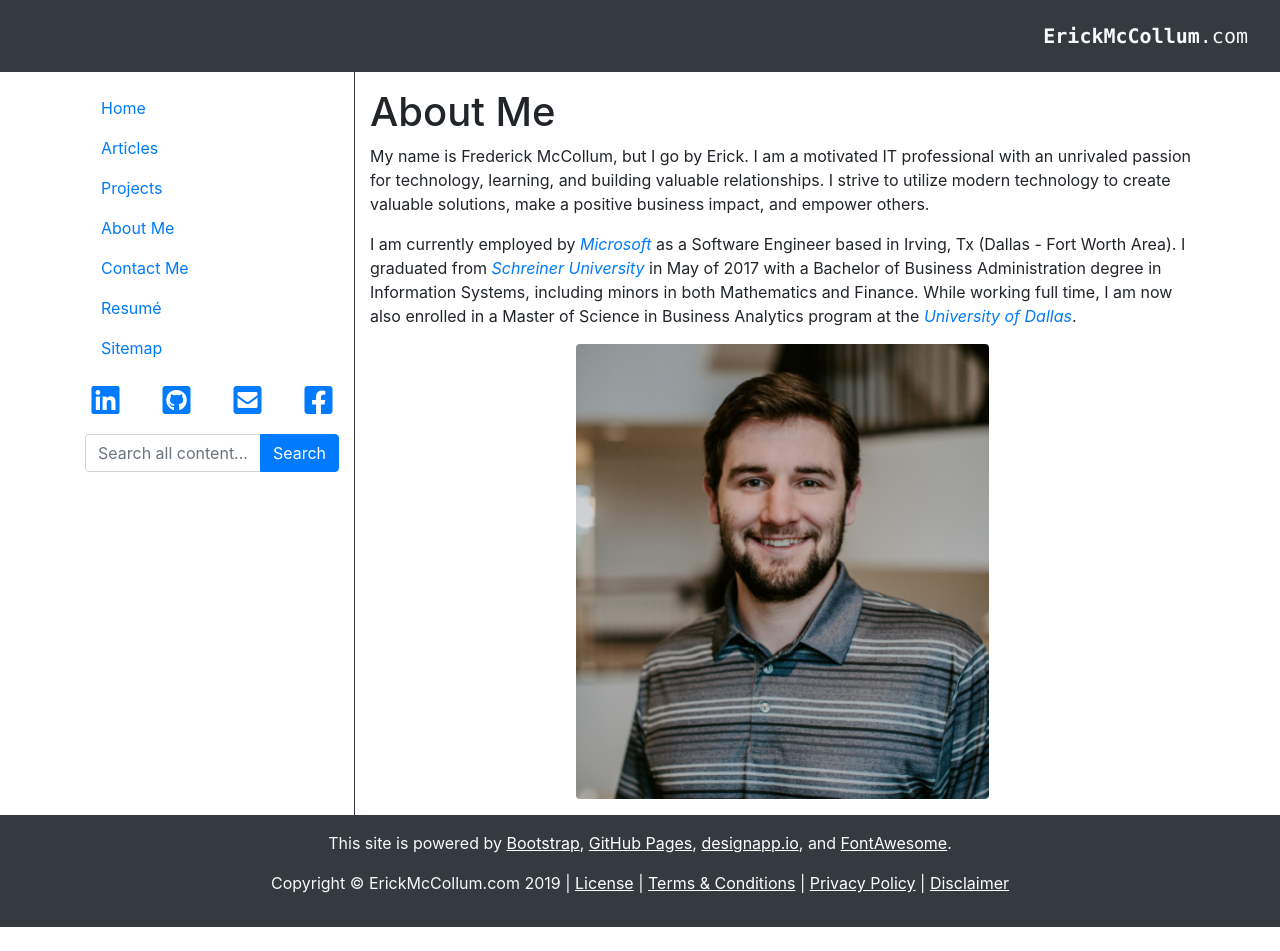
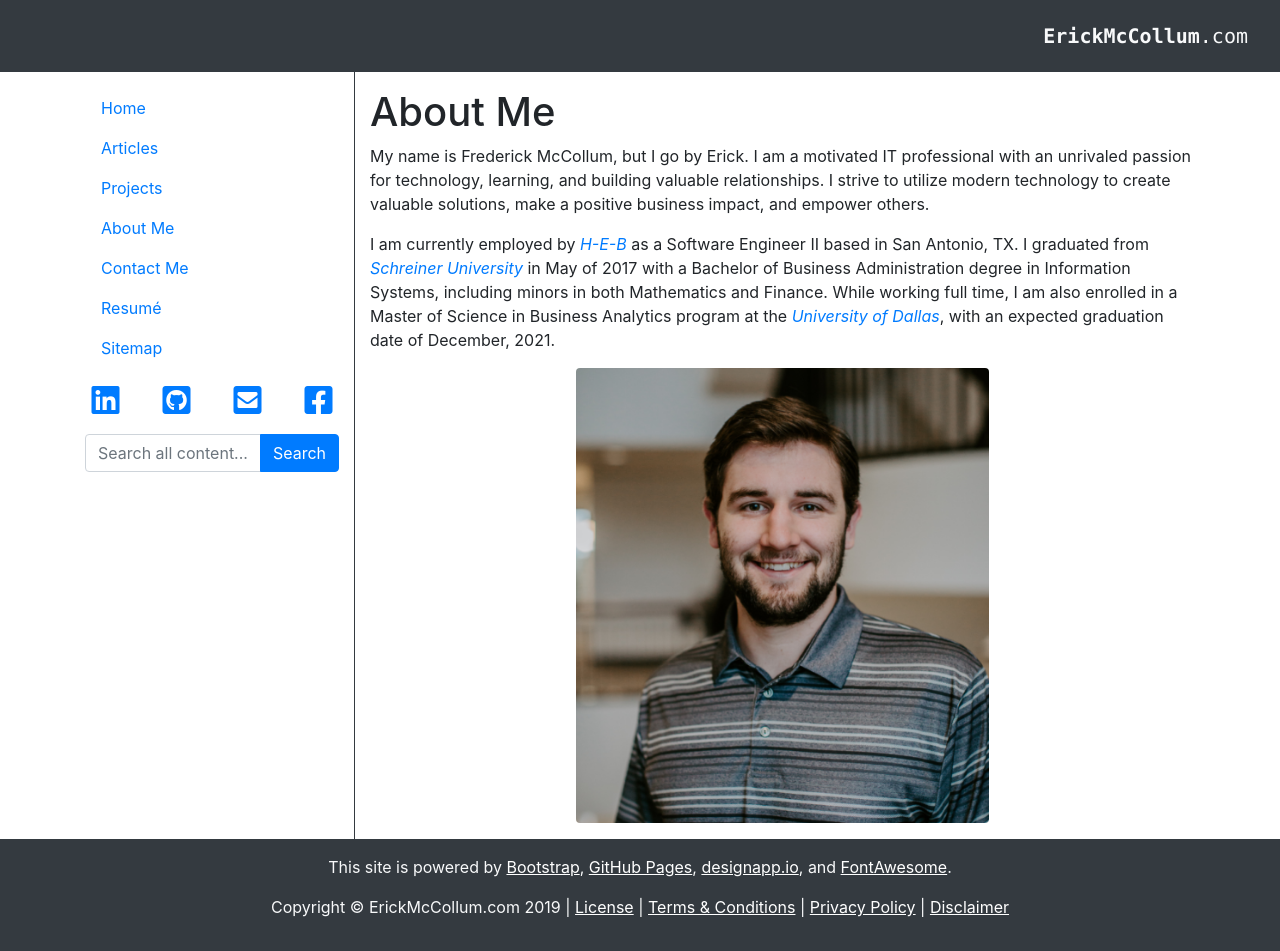
Before and after one commit to frederickm13/frederickm13.github.io, a Jekyll site: the page built from pages/about-me.md, in a window 1280 px wide. Built offline with Jekyll 4.4.1, drawn with Linux system fonts in a browser that asks for light colours; before the commit the page ends 927 px from its top, so only the background shows below that.

Commit message:
Update "about me" page (#117)

```diff
--- a/pages/about-me.md
+++ b/pages/about-me.md
@@ -11,7 +11,7 @@
 valuable relationships. I strive to utilize modern technology to create valuable
 solutions, make a positive business impact, and empower others.
 
-I am currently employed by *[Microsoft](https://careers.microsoft.com/us/en/)* as a Software Engineer based in Irving, Tx (Dallas - Fort Worth Area). I graduated from *[Schreiner University](https://schreiner.edu/)* in May of 2017 with a Bachelor of Business Administration degree in Information Systems, including minors in both Mathematics and Finance. While working full time, I am now also enrolled in a Master of Science in Business Analytics program at the *[University of Dallas](https://udallas.edu/)*.
+I am currently employed by *[H-E-B](https://www.heb.com/)* as a Software Engineer II based in San Antonio, TX. I graduated from *[Schreiner University](https://schreiner.edu/)* in May of 2017 with a Bachelor of Business Administration degree in Information Systems, including minors in both Mathematics and Finance. While working full time, I am also enrolled in a Master of Science in Business Analytics program at the *[University of Dallas](https://udallas.edu/)*, with an expected graduation date of December, 2021.
 
 <div class="text-center">
     <img src="/assets/images/profileheadshot.png" alt="Professional photo of Erick McCollum." class="w-50 rounded">
```
